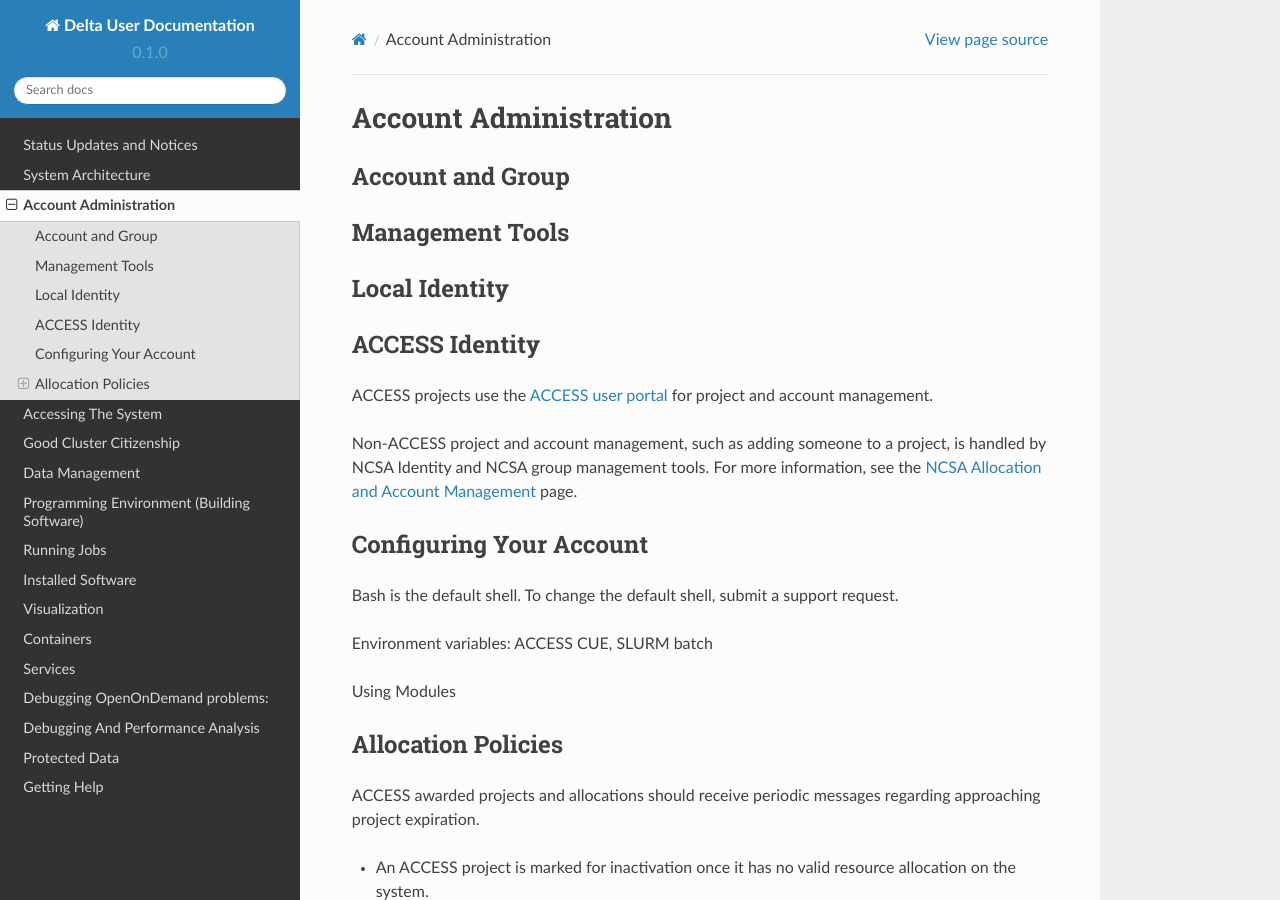
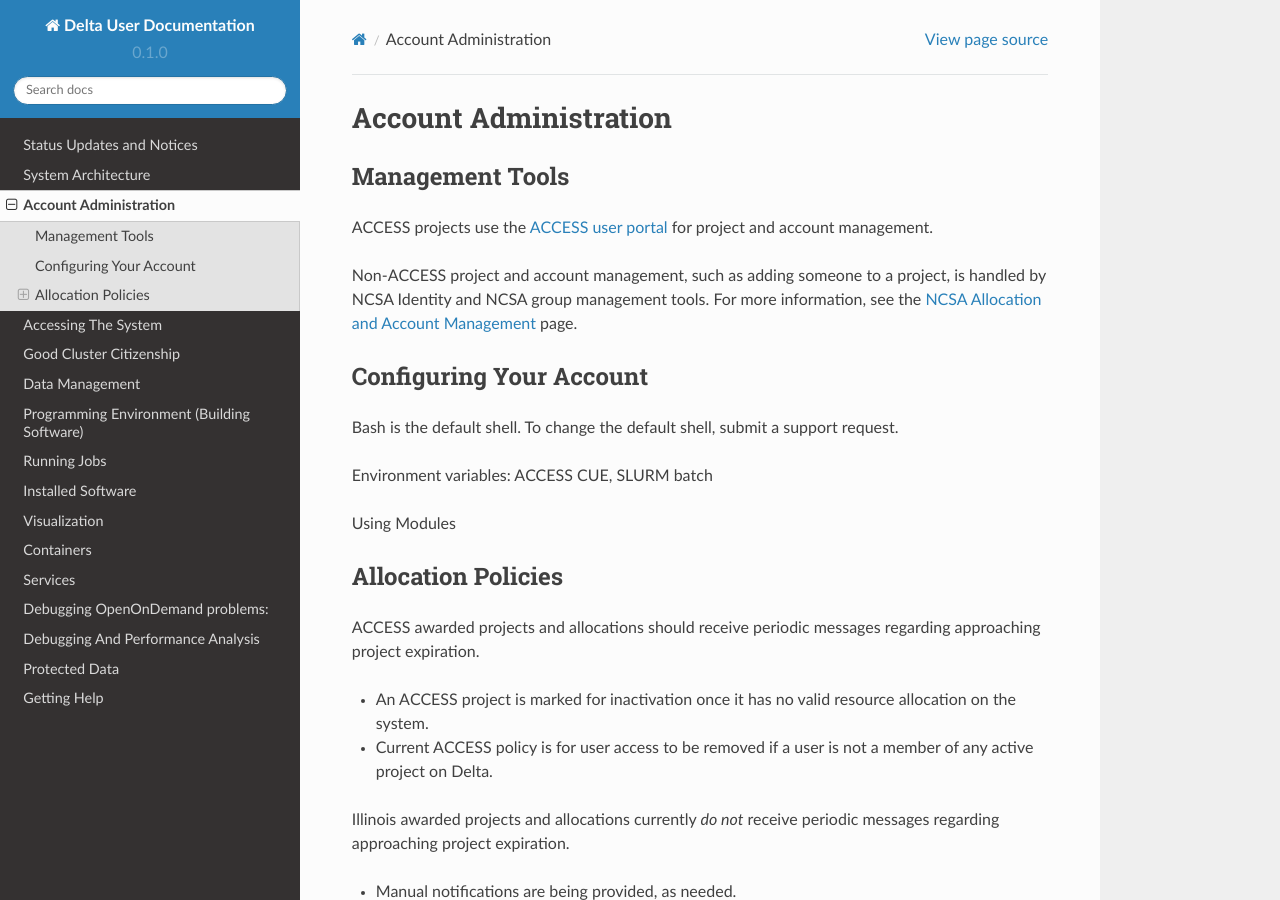
Before and after one commit to ncsa/Delta_doc, a Sphinx documentation site: the page built from docs/source/accounts/index.rst, in a window 1280 px wide and 900 px high. Built offline with Sphinx 7.4.7 and the Read the Docs theme 2.0.0, drawn with Linux system fonts in a browser that asks for light colours; pages that are not in the unit, such as notebooks, are missing from menus.

Commit message:
Update index.rst deleted extra headings
deleted extra headings (with no content), they were relics from initial file creation.

```diff
--- a/docs/source/accounts/index.rst
+++ b/docs/source/accounts/index.rst
@@ -1,16 +1,7 @@
 Account Administration
 ========================
 
-Account and Group
--------------------
-
 Management Tools
------------------
-
-Local Identity
-----------------
-
-ACCESS Identity
 -----------------
 
 ACCESS projects use the `ACCESS user portal <https://support.access-ci.org/>`_ for project and account management.
```
